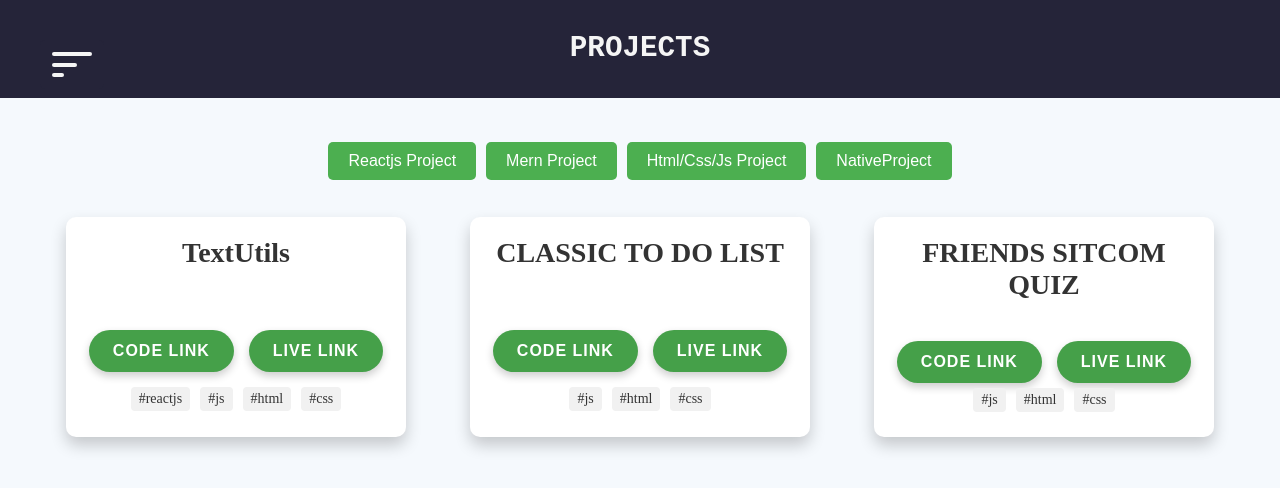
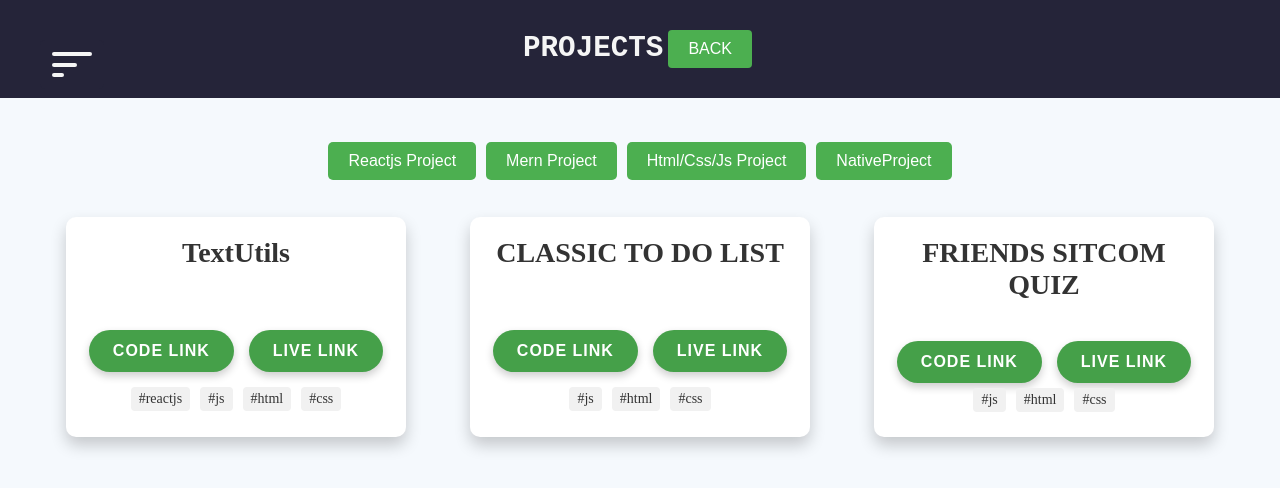
Before and after one commit to reerajput930/portfolio-2.0, a React (Create React App) app in the folder portfolio/: page /js in a window 1280 px wide. Shown: the top 488 px of the page. Built offline with nearby package versions, Linux system fonts and the light colour scheme.

Commit message:
back btn added

```diff
--- a/portfolio/src/components/Allprojectsdetail.js
+++ b/portfolio/src/components/Allprojectsdetail.js
@@ -27,6 +27,8 @@
     <div className="allprojectdetail--block">
       <div className="heading--block">
         <h2>PROJECTS</h2>
+        <Link to="/"><button className="btn">BACK</button></Link>
+
       </div>
       <div className="all--btn--block"  style={{ display:" flex",
     justifyContent:"center"}}>
--- a/portfolio/src/components/Home.js
+++ b/portfolio/src/components/Home.js
@@ -2,12 +2,14 @@
 import profileimg from "./images/profilepic.jpg";
 import Typewriting from "./Typewriting";
 import Icons from "./Icons";
+import React,{useEffect} from "react";
 
 import github from "./icons/github.png";
 
 import "../index.css";
 
 export default function Home() {
+
   return (
     <div
       className="home--block"
```
